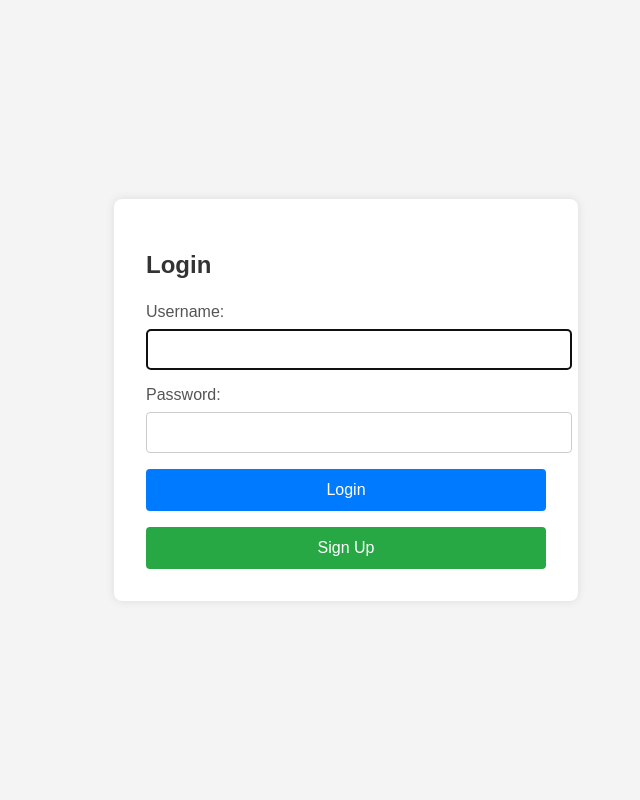
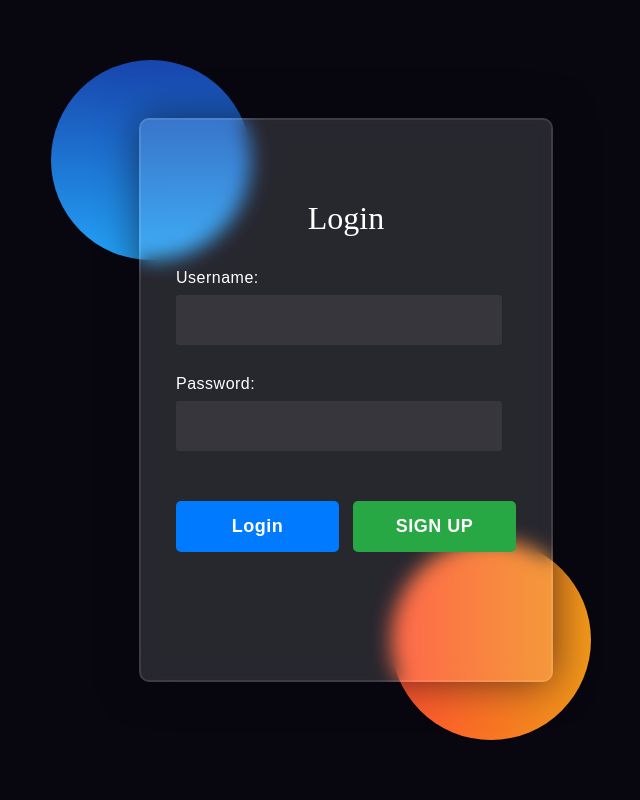
Before and after one commit to sanjaykrishna-official/Expense-Tracker, a Django app: page /accounts/login/ in a window 1280 px wide. Shown: the whole page, without its empty margins (294-934 px from the left). Run offline with Django 5.2, Linux system fonts and the light colour scheme.

Commit message:
login page styled

```diff
--- a/expenses/templates/login.html
+++ b/expenses/templates/login.html
@@ -5,82 +5,135 @@
     <meta name="viewport" content="width=device-width, initial-scale=1.0">
     <title>Login</title>
     <style>
+        *:before,
+        *:after {
+            padding: 0;
+            margin: 0;
+            box-sizing: border-box;
+        }
         body {
-            font-family: Arial, sans-serif;
-            background-color: #f4f4f4;
-            display: flex;
-            justify-content: center;
-            align-items: center;
-            height: 100vh;
-            margin: 0;
+            background-color: #080710;
         }
+        .background {
+            width: 430px;
+            height: 520px;
+            position: absolute;
+            transform: translate(-50%, -50%);
+            left: 50%;
+            top: 50%;
+        }
+        .background .shape {
+            height: 200px;
+            width: 200px;
+            position: absolute;
+            border-radius: 50%;
+        }
+        .shape:first-child {
+            background: linear-gradient(#1845ad, #23a2f6);
+            left: -80px;
+            top: -80px;
+        }
+        .shape:last-child {
+            background: linear-gradient(to right, #ff512f, #f09819);
+            right: -30px;
+            bottom: -80px;
+        }
+
         .container {
-            background-color: #fff;
-            padding: 2rem;
-            border-radius: 8px;
-            box-shadow: 0 0 10px rgba(0, 0, 0, 0.1);
-            width: 100%;
-            max-width: 400px;
+            height: 460px;
+            width: 340px;
+            background-color: rgba(255, 255, 255, 0.13);
+            position: absolute;
+            transform: translate(-50%, -50%);
+            top: 50%;
+            left: 50%;
+            border-radius: 10px;
+            backdrop-filter: blur(10px);
+            border: 2px solid rgba(255, 255, 255, 0.1);
+            box-shadow: 0 0 40px rgba(8, 7, 16, 0.6);
+            padding: 50px 35px;
+        }
+
+        form * {
+            font-family: 'Poppins', sans-serif;
+            color: #ffffff;
+            letter-spacing: 0.5px;
+            outline: none;
+            border: none;
         }
         h2 {
-            margin-bottom: 1.5rem;
-            color: #333;
+            font-size: 32px;
+            font-weight: 500;
+            line-height: 42px;
+            text-align: center;
+            color: #fff;
         }
-        form {
+
+        label {
+            display: block;
+            margin-top: 30px;
+            font-size: 16px;
+            font-weight: 500;
+        }
+        input {
+            display: block;
+            height: 50px;
+            width: 90%;
+            background-color: rgba(255, 255, 255, 0.07);
+            border-radius: 3px;
+            padding: 0 10px;
+            margin-top: 8px;
+            font-size: 14px;
+            font-weight: 300;
+        }
+        .button-container {
             display: flex;
-            flex-direction: column;
-        }
-        .form-group {
-            margin-bottom: 1rem;
-        }
-        .form-group label {
-            display: block;
-            margin-bottom: 0.5rem;
-            color: #555;
-        }
-        .form-group input {
-            width: 100%;
-            padding: 0.75rem;
-            border: 1px solid #ccc;
-            border-radius: 4px;
+            justify-content: space-between;
+            margin-top: 50px;
         }
         button {
-            padding: 0.75rem;
+            width: 48%;
+            background-color: #007bff;
+            padding: 15px 0;
+            font-size: 18px;
+            font-weight: 600;
             border: none;
-            border-radius: 4px;
-            background-color: #007bff;
+            border-radius: 5px;
+            cursor: pointer;
             color: #fff;
-            font-size: 1rem;
-            cursor: pointer;
             transition: background-color 0.3s ease;
         }
         button:hover {
             background-color: #0056b3;
         }
-        .error {
-            color: red;
-            margin-top: 1rem;
-        }
         .signup-btn {
-            display: block;
-            margin-top: 1rem;
-            padding: 0.75rem;
+            width: 48%;
+            padding: 15px 0;
             border: none;
-            border-radius: 4px;
+            border-radius: 5px;
             background-color: #28a745;
             color: #fff;
             text-align: center;
             cursor: pointer;
             text-decoration: none;
-            font-size: 1rem;
+            font-size: 18px;
+            font-weight: 600;
             transition: background-color 0.3s ease;
         }
         .signup-btn:hover {
             background-color: #218838;
         }
+        .error {
+            color: red;
+            margin-top: 1rem;
+        }
     </style>
 </head>
 <body>
+    <div class="background">
+        <div class="shape"></div>
+        <div class="shape"></div>
+    </div>
     <div class="container">
         <h2>Login</h2>
         <form method="post">
@@ -93,14 +146,16 @@
                 <label for="id_password">Password:</label>
                 {{ form.password }}
             </div>
-            <button type="submit">Login</button>
+            <div class="button-container">
+                <button type="submit">Login</button>
+                <a class="signup-btn" href="{% url 'signup' %}">SIGN UP</a>
+            </div>
         </form>
         {% if form.non_field_errors %}
             <div class="error">
                 {{ form.non_field_errors }}
             </div>
         {% endif %}
-        <a class="signup-btn" href="{% url 'signup' %}">Sign Up</a>
     </div>
 </body>
 </html>
```
Also changed, not shown: db.sqlite3.
